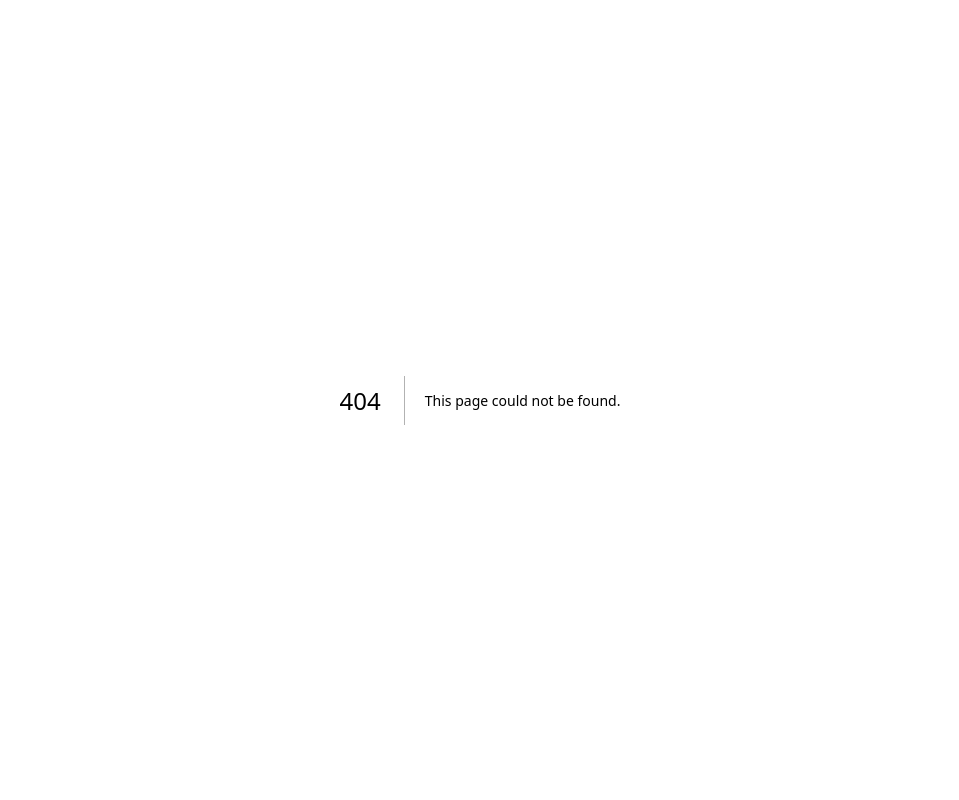
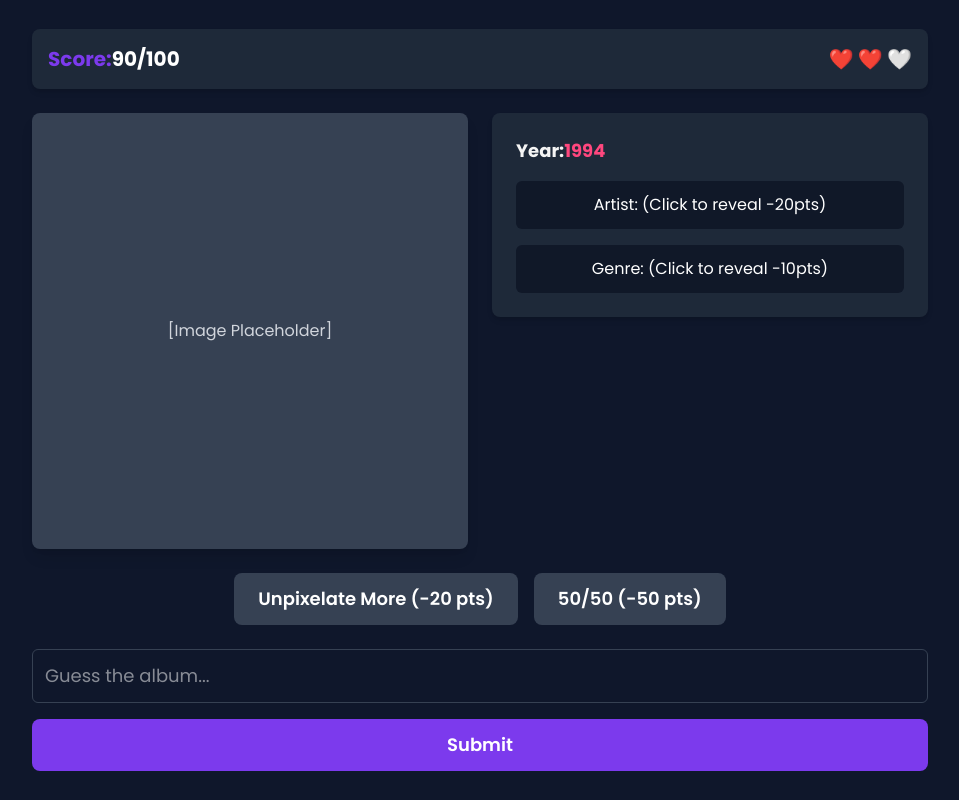
Before and after one commit to sarotnem/name-that-album, a Next.js app: page /game in a window 1280 px wide. Before the commit this address had no page. Shown: the whole page, without its empty margins (160-1119 px from the left). Built offline with nearby package versions, Linux system fonts and the light colour scheme.

Commit message:
feat: initial routing and game layout

```diff
--- /dev/null
+++ b/src/app/game/page.tsx
@@ -0,0 +1,64 @@
+export default function Game() {
+  return (
+    <div className="flex flex-col justify-center items-center bg-slate-900 text-foreground p-6 min-h-screen">
+      <div className="w-full max-w-4xl">
+        {/* Header: Score & Lives */}
+        <div className="flex justify-between items-center p-4 bg-gray-800 rounded-lg shadow-md mb-6">
+          <div className="text-xl font-bold text-primary">
+            Score:
+            <span className="text-white">90/100</span>
+          </div>
+          <div className="text-xl font-bold text-secondary flex gap-2">
+            ❤️ ❤️ 🤍
+          </div>
+        </div>
+
+        {/* Game Grid: Cover & Details */}
+        <div className="grid grid-cols-2 gap-6 items-start">
+          {/* Cover Section */}
+          <div className="flex items-center justify-center bg-gray-700 rounded-lg w-full aspect-square shadow-lg">
+            <span className="text-gray-300">[Image Placeholder]</span>
+          </div>
+
+          {/* Hints/Details Section */}
+          <div className="flex flex-col gap-4 p-6 bg-gray-800 rounded-lg shadow-md">
+            <p className="text-lg font-bold">
+              Year:
+              <span className="text-accent">1994</span>
+            </p>
+            <button className="w-full p-3 rounded-md bg-gray-900 text-white text-center hover:bg-gray-700 transition">
+              Artist: (Click to reveal -20pts)
+            </button>
+            <button className="w-full p-3 rounded-md bg-gray-900 text-white text-center hover:bg-gray-700 transition">
+              Genre: (Click to reveal -10pts)
+            </button>
+          </div>
+        </div>
+
+        {/* Action Buttons */}
+        <div className="flex gap-4 justify-center mt-6">
+          <button className="bg-gray-700 hover:bg-gray-600 text-white px-6 py-3 rounded-lg text-lg font-semibold transition">
+            Unpixelate More (-20 pts)
+          </button>
+          <button className="bg-gray-700 hover:bg-gray-600 text-white px-6 py-3 rounded-lg text-lg font-semibold transition">
+            50/50 (-50 pts)
+          </button>
+        </div>
+
+        {/* Input & Submit */}
+        <div className="flex flex-col gap-4 w-full mt-6">
+          <input
+            type="text"
+            placeholder="Guess the album..."
+            className="w-full p-3 text-lg rounded-md border border-gray-700 focus:ring-2 focus:ring-primary outline-none text-white"
+          />
+          <button
+            className="bg-primary hover:bg-secondary text-white px-6 py-3 rounded-lg text-lg font-semibold transition w-full cursor-pointer"
+          >
+            Submit
+          </button>
+        </div>
+      </div>
+    </div>
+  );
+}
--- a/src/app/layout.tsx
+++ b/src/app/layout.tsx
@@ -9,8 +9,8 @@ const poppins = Poppins({
 });
 
 export const metadata: Metadata = {
-  title: 'Create Next App',
-  description: 'Generated by create next app',
+  title: 'Name That Album',
+  description: 'Can you name the album cover?',
 };
 
 export default function RootLayout({
--- a/src/app/page.tsx
+++ b/src/app/page.tsx
@@ -1,102 +1,13 @@
-import Image from 'next/image';
+import Link from "next/link";
 
 export default function Home() {
   return (
-    <div className="grid grid-rows-[20px_1fr_20px] items-center justify-items-center min-h-screen p-8 pb-20 gap-16 sm:p-20 font-[family-name:var(--font-geist-sans)]">
+    <div className="grid grid-rows-[20px_1fr_20px] items-center justify-items-center min-h-screen p-8 pb-20 gap-16 sm:p-20">
       <main className="flex flex-col gap-8 row-start-2 items-center sm:items-start">
-        <Image
-          className="dark:invert"
-          src="/next.svg"
-          alt="Next.js logo"
-          width={180}
-          height={38}
-          priority
-        />
-        <ol className="list-inside list-decimal text-sm text-center sm:text-left font-[family-name:var(--font-geist-mono)]">
-          <li className="mb-2">
-            Get started by editing
-            {' '}
-            <code className="bg-black/[.05] dark:bg-white/[.06] px-1 py-0.5 rounded font-semibold">
-              src/app/page.tsx
-            </code>
-            .
-          </li>
-          <li>Save and see your changes instantly.</li>
-        </ol>
-
-        <div className="flex gap-4 items-center flex-col sm:flex-row">
-          <a
-            className="rounded-full border border-solid border-transparent transition-colors flex items-center justify-center bg-foreground text-background gap-2 hover:bg-[#383838] dark:hover:bg-[#ccc] text-sm sm:text-base h-10 sm:h-12 px-4 sm:px-5"
-            href="https://vercel.com/new?utm_source=create-next-app&utm_medium=appdir-template-tw&utm_campaign=create-next-app"
-            target="_blank"
-            rel="noopener noreferrer"
-          >
-            <Image
-              className="dark:invert"
-              src="/vercel.svg"
-              alt="Vercel logomark"
-              width={20}
-              height={20}
-            />
-            Deploy now
-          </a>
-          <a
-            className="rounded-full border border-solid border-black/[.08] dark:border-white/[.145] transition-colors flex items-center justify-center hover:bg-[#f2f2f2] dark:hover:bg-[#1a1a1a] hover:border-transparent text-sm sm:text-base h-10 sm:h-12 px-4 sm:px-5 sm:min-w-44"
-            href="https://nextjs.org/docs?utm_source=create-next-app&utm_medium=appdir-template-tw&utm_campaign=create-next-app"
-            target="_blank"
-            rel="noopener noreferrer"
-          >
-            Read our docs
-          </a>
-        </div>
+        <button className="bg-primary hover:bg-secondary text-white font-bold py-2 px-4 rounded cursor-pointer">
+          <Link href={"/game"}>New Game</Link>
+        </button>
       </main>
-      <footer className="row-start-3 flex gap-6 flex-wrap items-center justify-center">
-        <a
-          className="flex items-center gap-2 hover:underline hover:underline-offset-4"
-          href="https://nextjs.org/learn?utm_source=create-next-app&utm_medium=appdir-template-tw&utm_campaign=create-next-app"
-          target="_blank"
-          rel="noopener noreferrer"
-        >
-          <Image
-            aria-hidden
-            src="/file.svg"
-            alt="File icon"
-            width={16}
-            height={16}
-          />
-          Learn
-        </a>
-        <a
-          className="flex items-center gap-2 hover:underline hover:underline-offset-4"
-          href="https://vercel.com/templates?framework=next.js&utm_source=create-next-app&utm_medium=appdir-template-tw&utm_campaign=create-next-app"
-          target="_blank"
-          rel="noopener noreferrer"
-        >
-          <Image
-            aria-hidden
-            src="/window.svg"
-            alt="Window icon"
-            width={16}
-            height={16}
-          />
-          Examples
-        </a>
-        <a
-          className="flex items-center gap-2 hover:underline hover:underline-offset-4"
-          href="https://nextjs.org?utm_source=create-next-app&utm_medium=appdir-template-tw&utm_campaign=create-next-app"
-          target="_blank"
-          rel="noopener noreferrer"
-        >
-          <Image
-            aria-hidden
-            src="/globe.svg"
-            alt="Globe icon"
-            width={16}
-            height={16}
-          />
-          Go to nextjs.org →
-        </a>
-      </footer>
     </div>
   );
 }
```
